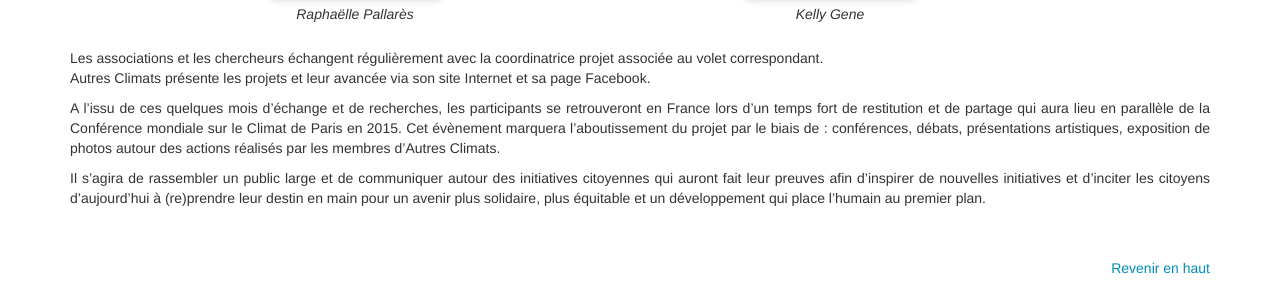
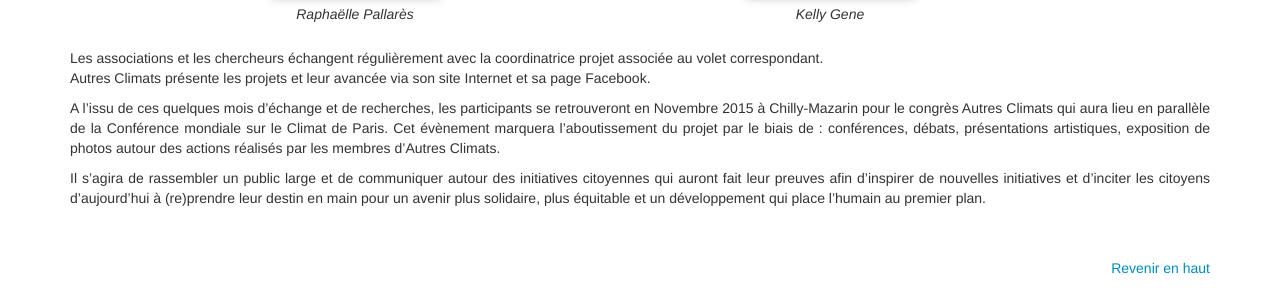
Before and after one commit to jpreynat/autresclimats, a PHP site: page /index.php?action=about in a window 1280 px wide. Shown: the part 2389-2689 px from the top of the page. Run offline with PHP 8.4, Linux system fonts and the light colour scheme; some libraries are stand-ins or nearby versions.

Commit message:
Updated about page

```diff
--- a/View/About.php
+++ b/View/About.php
@@ -186,8 +186,8 @@
 </p>
 
 <p>
-    A l’issu de ces quelques mois d’échange et de recherches, les participants se retrouveront en France
-    lors d’un temps fort de restitution et de partage qui aura lieu en parallèle de la Conférence mondiale sur le Climat de Paris en 2015.
+    A l’issu de ces quelques mois d’échange et de recherches, les participants se retrouveront en Novembre 2015 à Chilly-Mazarin
+    pour le congrès Autres Climats qui aura lieu en parallèle de la Conférence mondiale sur le Climat de Paris.
     Cet évènement marquera l’aboutissement du projet  par le biais de : conférences, débats, présentations artistiques,
     exposition de photos autour des actions réalisés par les membres d’Autres Climats.
 </p>
```
